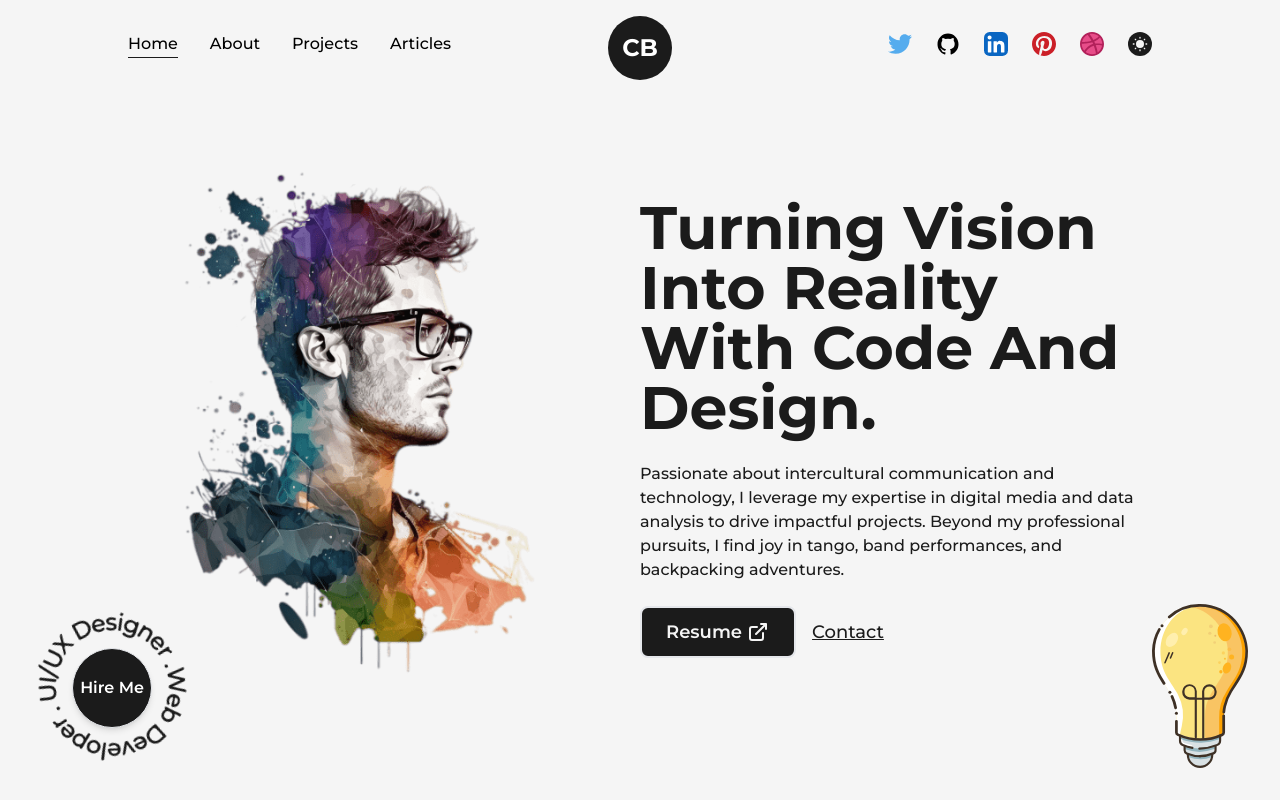
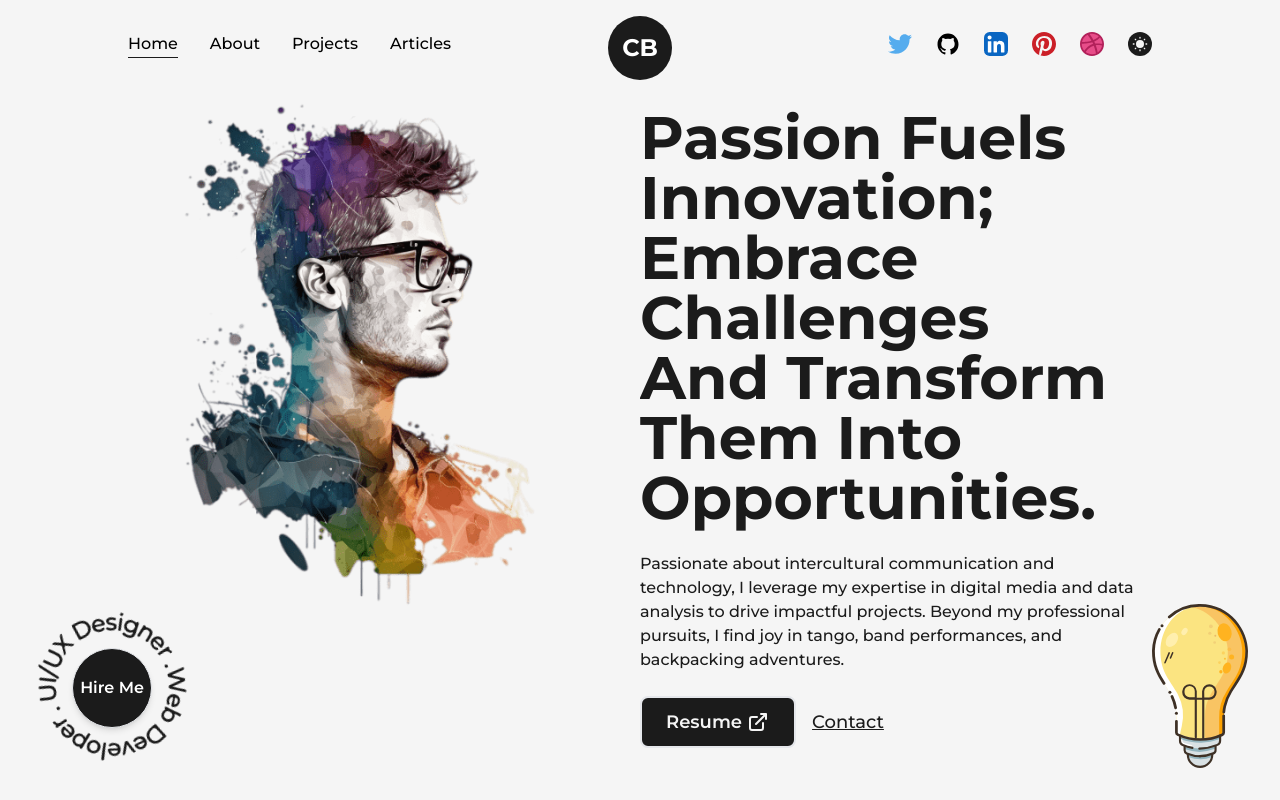
Before and after one commit to itsginc/isginc.github.io, a Next.js app: page / in a window 1280 px wide. Shown: the top 800 px of the page. Built offline with nearby package versions, Linux system fonts and the light colour scheme.

Commit message:
Update index.js

```diff
--- a/src/pages/index.js
+++ b/src/pages/index.js
@@ -41,7 +41,7 @@ export default function Home() {
             </div>
             <div className="flex w-1/2 flex-col items-center self-center lg:w-full lg:text-center">
               <AnimatedText
-                text="Turning vision into reality with code and design."
+                text="Passion fuels innovation; embrace challenges and transform them into opportunities."
                 className="!text-left !text-6xl xl:!text-5xl lg:!text-center lg:!text-6xl md:!text-5xl sm:!text-3xl"
               />
               <p className="my-4 text-base font-medium md:text-sm sm:!text-xs">
```
